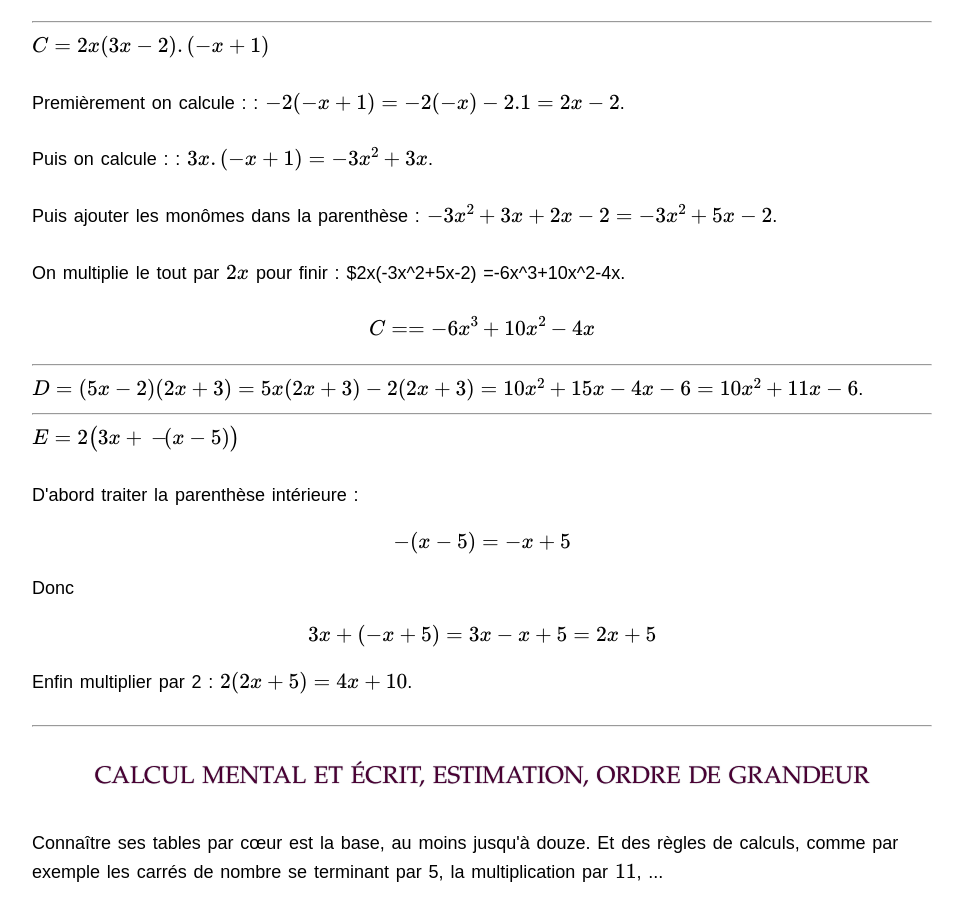
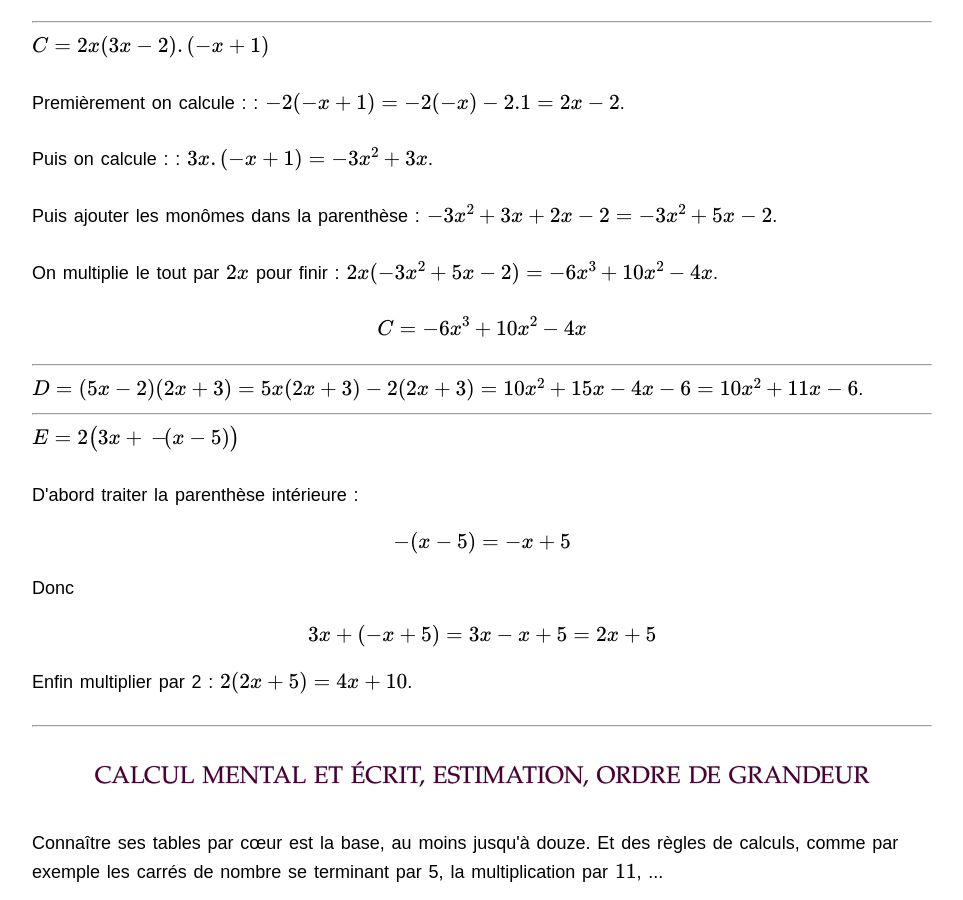
Before and after one commit to IamHenri/notes-maths-tex, a Jekyll site: the page built from panorama-des-mathematiques-section-0.html, in a window 1280 px wide and 900 px high, scrolled down 5821 px. Shown: the whole window, without its empty margins (158-1121 px from the left). Built offline with Jekyll 4.4.1, drawn with Linux system fonts in a browser that asks for light colours; nearby versions of some CDN libraries; some web fonts are replaced; library files that are not in the unit come from our copies; formulas are drawn with MathJax 3.

```diff
--- a/panorama-des-mathematiques-section-0.html
+++ b/panorama-des-mathematiques-section-0.html
@@ -270,11 +270,11 @@ Puis on calcule : : \(3x.(-x+1)=-3x^2+3x\).
 Puis ajouter les monômes dans la parenthèse : \(-3x^2+3x +2x-2 = -3x^2+5x-2\).
 </p>
 <p>On multiplie le tout par $2x$ pour finir :
-$2x(-3x^2+5x-2) =-6x^3+10x^2-4x.
+$2x(-3x^2+5x-2) =-6x^3+10x^2-4x$.
 </p>
 <p>
 $$
-C = =-6x^3+10x^2-4x
+C = -6x^3+10x^2-4x
 $$
 <hr>
    <!-- %%%%%%%%%%%%%%%%%%%%%%%%%%%%%%%%%%%%%%%%%%%%%%%%%%%%%%%%%%%%%%%%%%%%%%%%%%%%%%%%%%%%%%%%%% -->
```
